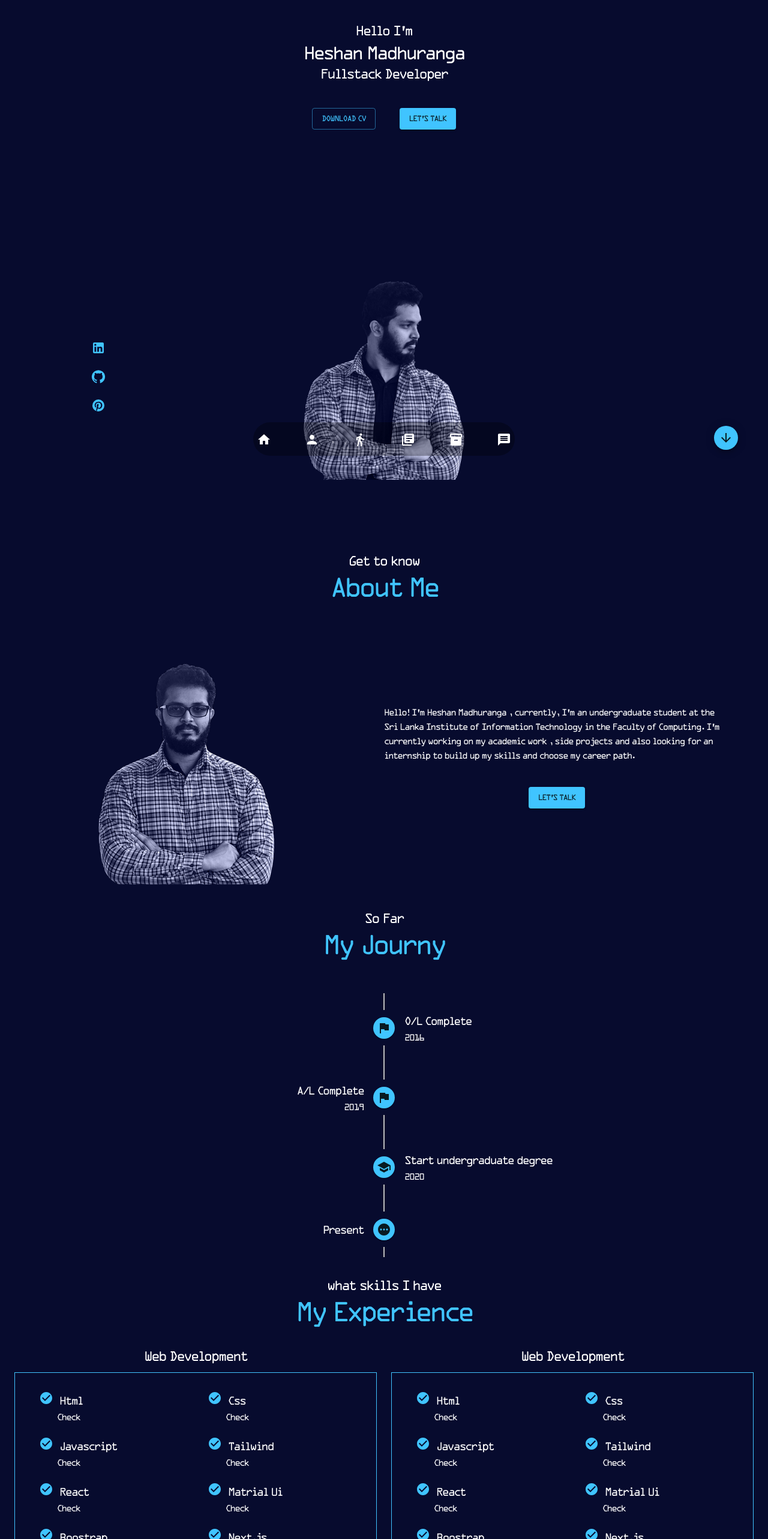
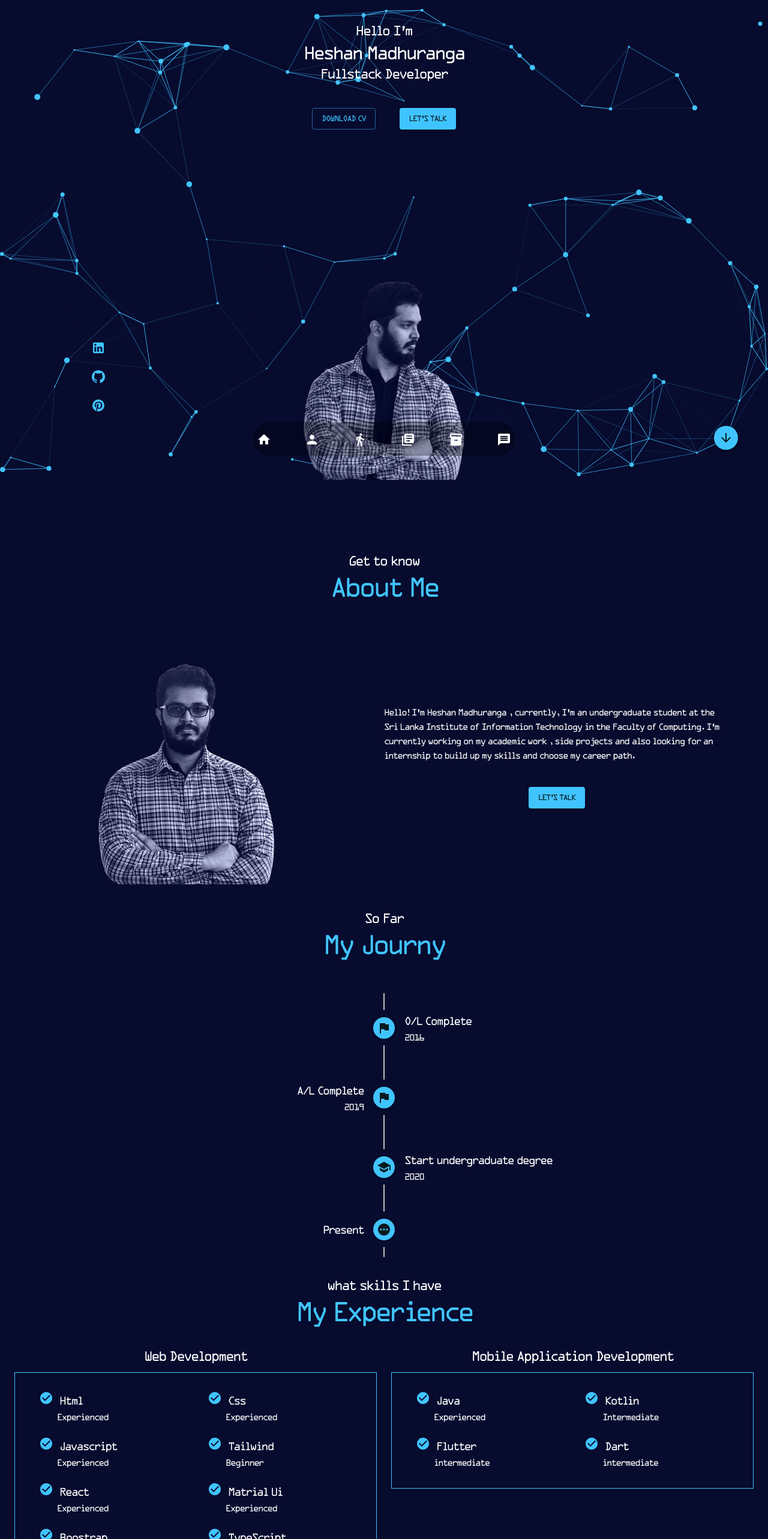
Before and after one commit to heshanm27/portfolio-, a React (Create React App) app: page / in a window 1280 px wide. Shown: the top 2566 px of the page at 60% size. Built offline with nearby package versions, Linux system fonts and the light colour scheme.

Commit message:
animation update

```diff
--- /dev/null
+++ b/src/components/Animations/Animations.tsx
@@ -0,0 +1,71 @@
+export const item = {
+  hidden: { opacity: 0, y: 200 },
+  show: {
+    opacity: 1,
+    y: 0,
+    transition: {
+      ease: [0.6, 0.01, -0.05, 0.95],
+      duration: 1.6,
+    },
+  },
+  exit: {
+    opacity: 0,
+    y: -200,
+    transition: {
+      ease: "easeInOut",
+      duration: 0.8,
+    },
+  },
+};
+
+//anmation for iconbutton
+export const itemBtn = {
+  hidden: { opacity: 0, y: 200 },
+  show: {
+    opacity: 1,
+    y: 0,
+    transition: {
+      ease: [0.6, 0.01, -0.05, 0.95],
+      duration: 1.6,
+    },
+    scale: [1, 2, 2, 1, 1],
+    rotate: [0, 0, 360, 360, 0],
+    borderRadius: ["20%", "20%", "50%", "50%", "20%"],
+  },
+  exit: {
+    opacity: 0,
+    y: -200,
+    transition: {
+      ease: "easeInOut",
+      duration: 0.8,
+    },
+  },
+};
+
+//anmation for iconbutton
+export const itemLogo = {
+  hidden: { opacity: 0, y: 0 },
+  show: {
+    opacity: 1,
+    transition: {
+      ease: [0.6, 0.01, -0.05, 0.95],
+      duration: 1.6,
+    },
+  },
+  exit: {
+    opacity: 0,
+    transition: {
+      ease: "easeInOut",
+      duration: 0.8,
+    },
+  },
+};
+
+//main motion div animation to stagger childeren
+export const container = {
+  show: {
+    transition: {
+      staggerChildren: 0.35,
+    },
+  },
+};
--- a/src/components/CustomeCard/CustomeCard.tsx
+++ b/src/components/CustomeCard/CustomeCard.tsx
@@ -15,7 +15,9 @@ type cardprop = {
   img: string;
   chips: Array<string>;
 };
-
+const handleLink = (url: string) => {
+  window.open(url);
+};
 export default function CustomeCard(props: cardprop) {
   return (
     <>
@@ -35,12 +37,24 @@ export default function CustomeCard(props: cardprop) {
               {props.title}
             </Typography>
             {props.chips.map((chips, index) => {
-              return <Chip label={chips} key={index} />;
+              return (
+                <Chip
+                  color="secondary"
+                  label={chips}
+                  key={index}
+                  sx={{ margin: "5px" }}
+                />
+              );
             })}
           </CardContent>
         </CardActionArea>
         <CardActions sx={{ display: "flex", justifyContent: "center" }}>
-          <Button variant="contained" size="small" color="primary">
+          <Button
+            onClick={() => handleLink(props.url)}
+            variant="contained"
+            size="small"
+            color="primary"
+          >
             GitHub
           </Button>
         </CardActions>
--- a/src/components/IconButton/CustomeIconButton.tsx
+++ b/src/components/IconButton/CustomeIconButton.tsx
@@ -1,6 +1,6 @@
 import { IconButton, SvgIconProps, Tooltip } from "@mui/material";
 import React from "react";
-
+import { motion } from "framer-motion";
 type btnProps = {
   Icon: React.ReactElement<SvgIconProps>;
   url: string;
--- a/src/pages/Contact/Contact.tsx
+++ b/src/pages/Contact/Contact.tsx
@@ -38,18 +38,46 @@ const details = [
   },
 ];
 
+const initialValues = {
+  name: "",
+  email: "",
+  message: "",
+};
+
 export default function Contact() {
   const theme = useTheme();
   const matches = useMediaQuery(theme.breakpoints.down("md"));
   const form = useRef<HTMLFormElement>(null);
   const [isLoading, SetIsloading] = useState(false);
   const [openDialog, SetOpenDialog] = useState(false);
+  const [values, setValues] = useState(initialValues);
+  const [errors, setErrors] = useState(initialValues);
   const handleClose = () => {
     SetOpenDialog(false);
   };
+  //error handle
+  const validate = () => {
+    let temp = {
+      email: "",
+      name: "",
+      message: "",
+    };
+    temp.email =
+      (/$^|.+@.+..+/.test(values.email) ? "" : "Email is Not Valid") ||
+      (values.email ? "" : "Email is Required");
+    temp.name = values.name ? "" : "Name Required";
+    temp.message = values.message ? "" : "Message Required";
 
+    setErrors({
+      ...temp,
+    });
+    console.log(errors);
+    return Object.values(temp).every((x) => x == "");
+  };
   const handleonSubmit = (event: React.FormEvent<HTMLFormElement>) => {
     event.preventDefault();
+
+    if (validate()) {
       SetIsloading(true);
       console.log(event.currentTarget.reset());
       emailjs
@@ -65,13 +93,24 @@ export default function Contact() {
             form.current?.reset();
             SetIsloading(false);
             SetOpenDialog(true);
+            setValues(initialValues);
           },
           (error: any) => {
             console.log(error.text);
             SetIsloading(false);
           }
         );
+    }
   };
+
+  const handleChanges = (e: any) => {
+    const { name, value } = e.target;
+    setValues({
+      ...values,
+      [name]: value,
+    });
+  };
+
   return (
     <div id="contact" style={{ backgroundColor: "#070B2E", padding: "50px" }}>
       <Container maxWidth="lg">
@@ -106,22 +145,31 @@ export default function Contact() {
                   label="Your Full Name"
                   color="primary"
                   name="name"
+                  onChange={handleChanges}
                   fullWidth
                   focused
+                  helperText={errors.name}
+                  error={errors.name ? true : false}
                 />
                 <TextField
                   id="outlined-uncontrolled"
                   label="Your Email"
                   name="email"
+                  onChange={handleChanges}
+                  error={errors.email ? true : false}
+                  helperText={errors.email}
                   focused
                 />
                 <TextField
                   id="outlined-name"
                   label="Your Message"
                   name="message"
+                  onChange={handleChanges}
                   multiline
                   rows={10}
+                  error={errors.message ? true : false}
                   focused
+                  helperText={errors.message}
                 />
                 <LoadingButton
                   size="large"
--- a/src/pages/Experience/Experiene.tsx
+++ b/src/pages/Experience/Experiene.tsx
@@ -5,14 +5,30 @@ import CheckCircleIcon from "@mui/icons-material/CheckCircle";
 import ExperienceCom from "../../components/ExperienceCom/ExperienceCom";
 
 const webdev = [
-  { icon: <CheckCircleIcon />, title: "Html", subTitle: "Check" },
-  { icon: <CheckCircleIcon />, title: "Css", subTitle: "Check" },
-  { icon: <CheckCircleIcon />, title: "Javascript", subTitle: "Check" },
-  { icon: <CheckCircleIcon />, title: "Tailwind", subTitle: "Check" },
-  { icon: <CheckCircleIcon />, title: "React", subTitle: "Check" },
-  { icon: <CheckCircleIcon />, title: "Matrial Ui", subTitle: "Check" },
-  { icon: <CheckCircleIcon />, title: "Boostrap", subTitle: "Check" },
-  { icon: <CheckCircleIcon />, title: "Next.js", subTitle: "Check" },
+  { icon: <CheckCircleIcon />, title: "Html", subTitle: "Experienced" },
+  { icon: <CheckCircleIcon />, title: "Css", subTitle: "Experienced" },
+  { icon: <CheckCircleIcon />, title: "Javascript", subTitle: "Experienced" },
+  { icon: <CheckCircleIcon />, title: "Tailwind", subTitle: "Beginner" },
+  { icon: <CheckCircleIcon />, title: "React", subTitle: "Experienced" },
+  { icon: <CheckCircleIcon />, title: "Matrial Ui", subTitle: "Experienced" },
+  { icon: <CheckCircleIcon />, title: "Boostrap", subTitle: "Experienced" },
+  { icon: <CheckCircleIcon />, title: "TypeScript", subTitle: "Intermediate" },
+];
+
+const mobiledev = [
+  { icon: <CheckCircleIcon />, title: "Java", subTitle: "Experienced" },
+  { icon: <CheckCircleIcon />, title: "Kotlin", subTitle: "Intermediate" },
+  { icon: <CheckCircleIcon />, title: "Flutter", subTitle: "intermediate" },
+  { icon: <CheckCircleIcon />, title: "Dart", subTitle: "intermediate" },
+];
+
+const backenddev = [
+  { icon: <CheckCircleIcon />, title: "Nodejs", subTitle: "Intermediate" },
+  { icon: <CheckCircleIcon />, title: "Sql", subTitle: "Experienced" },
+  { icon: <CheckCircleIcon />, title: "MongoDB", subTitle: "Intermediate" },
+  { icon: <CheckCircleIcon />, title: "Firebase", subTitle: "Experienced" },
+  { icon: <CheckCircleIcon />, title: "Servlet", subTitle: "Intermediate" },
+  { icon: <CheckCircleIcon />, title: "Php", subTitle: "Intermediate" },
 ];
 
 export default function Experience() {
@@ -75,7 +91,7 @@ export default function Experience() {
                   sx={{ marginBottom: "10px" }}
                   color={"white"}
                 >
-                  Web Development
+                  Mobile Application Development
                 </Typography>
               </Stack>
               <Box
@@ -88,7 +104,7 @@ export default function Experience() {
                 }}
               >
                 <Grid container>
-                  {webdev.map((value, index) => {
+                  {mobiledev.map((value, index) => {
                     return (
                       <Grid item key={index} xs={6} md={6}>
                         <Box
@@ -120,7 +136,7 @@ export default function Experience() {
                   sx={{ marginBottom: "10px" }}
                   color={"white"}
                 >
-                  Web Development
+                  Backend Development and DataBases
                 </Typography>
               </Stack>
               <Box
@@ -133,7 +149,7 @@ export default function Experience() {
                 }}
               >
                 <Grid container>
-                  {webdev.map((value, index) => {
+                  {backenddev.map((value, index) => {
                     return (
                       <Grid item key={index} xs={6} md={6}>
                         <Box
--- a/src/pages/Footer/Footer.tsx
+++ b/src/pages/Footer/Footer.tsx
@@ -46,12 +46,12 @@ const socialBtnArr = [
   {
     Icon: <InstagramIcon />,
     label: "Instagram",
-    url: "https://www.facebook.com/hashan.madaranga.7/",
+    url: "https://www.instagram.com/heshanmadhurang/",
   },
   {
     Icon: <TwitterIcon />,
     label: "Twitter",
-    url: "https://www.facebook.com/hashan.madaranga.7/",
+    url: "https://twitter.com/HeshanMaduran15",
   },
 ];
 
--- a/src/pages/Home/Home.tsx
+++ b/src/pages/Home/Home.tsx
@@ -16,6 +16,12 @@ import Particles from "react-tsparticles";
 import { loadFull } from "tsparticles";
 import { Engine } from "tsparticles-engine";
 import { motion } from "framer-motion";
+import {
+  container,
+  itemLogo,
+  itemBtn,
+  item,
+} from "../../components/Animations/Animations";
 export default function Home() {
   const { ref } = useInView();
   const theme = useTheme();
@@ -47,7 +53,7 @@ export default function Home() {
 
   const handleDownlaod = () => {
     window.open(
-      "https://drive.google.com/file/d/1cn1tlPdY4jLnJqQfcqcaNXH3zlI_IFng/view?usp=sharing",
+      "https://drive.google.com/file/d/1BaBD5qYTqsqZSPhij46ubFYKYSix9aqT/view?usp=sharing",
       "_blank"
     );
   };
@@ -66,8 +72,19 @@ export default function Home() {
   return (
     <div id="home" ref={ref} style={{ height: "100vh" }}>
       <Container maxWidth="xl" sx={ContainerStyle}>
+        <motion.div
+          variants={container}
+          initial="hidden"
+          animate="show"
+          exit="exit"
+        >
           <Box sx={{ p: 2 }}>
-          <Stack direction="row" alignItems="center" justifyContent={"center"}>
+            <motion.div variants={item}>
+              <Stack
+                direction="row"
+                alignItems="center"
+                justifyContent={"center"}
+              >
                 <Stack direction="column" alignItems="center">
                   <Typography variant="h5" alignItems="center" color="white">
                     Hello I'm
@@ -80,33 +97,37 @@ export default function Home() {
                   </Typography>
                 </Stack>
               </Stack>
-
+            </motion.div>
+            <motion.div variants={item}>
               <Stack
                 direction="row"
                 justifyContent="center"
                 spacing={5}
                 sx={{ marginTop: "40px" }}
               >
-            <Button variant="outlined" color="primary" onClick={handleDownlaod}>
+                <Button
+                  variant="outlined"
+                  color="primary"
+                  onClick={handleDownlaod}
+                >
                   Download CV
                 </Button>
-            <Button variant="contained" color="primary" onClick={handleOnClick}>
+                <Button
+                  variant="contained"
+                  color="primary"
+                  onClick={handleOnClick}
+                >
                   Let's Talk
                 </Button>
               </Stack>
+            </motion.div>
 
-          <motion.div
-            animate={{ opacity: 1 }}
-            transition={{ duration: 3, times: [0, 0.2, 1] }}
-            style={{ opacity: "0" }}
-          >
             <Stack
               direction={matches === true ? "row" : "column"}
               sx={[
                 {
                   position: "absolute",
                   bottom: "0",
-                  opacity: "1",
                   justifyContent: "center",
                   marginBottom: "100px",
                   marginLeft: "100px",
@@ -123,6 +144,7 @@ export default function Home() {
               {SocialMedia &&
                 SocialMedia.map((value, index) => {
                   return (
+                    <motion.div variants={itemBtn}>
                       <CustomeIconButton
                         key={index}
                         Icon={value.icon}
@@ -130,10 +152,12 @@ export default function Home() {
                         label={value.label}
                         isScoial={false}
                       />
+                    </motion.div>
                   );
                 })}
             </Stack>
-          </motion.div>
+
+            <motion.div variants={itemLogo}>
               <Stack direction="row" justifyContent="center">
                 <img
                   src={logo}
@@ -142,7 +166,9 @@ export default function Home() {
                   style={{ position: "absolute", bottom: "0" }}
                 />
               </Stack>
+            </motion.div>
           </Box>
+        </motion.div>
         <Box
           sx={{
             position: "fixed",
@@ -205,7 +231,7 @@ export default function Home() {
                     default: "bounce",
                   },
                   random: false,
-                  speed: 6,
+                  speed: 3,
                   straight: false,
                 },
                 number: {
@@ -216,7 +242,7 @@ export default function Home() {
                   value: 80,
                 },
                 opacity: {
-                  value: 0.5,
+                  value: 1,
                 },
                 shape: {
                   type: "circle",
--- a/src/pages/Portfolio/Protfolio.tsx
+++ b/src/pages/Portfolio/Protfolio.tsx
@@ -8,32 +8,33 @@ export default function Protfolio() {
     {
       url: "https://github.com/heshanm27/portfolio-",
       title: "Protfolio",
-      img: "https://images.unsplash.com/photo-1657430658457-595c8a5bdb24?ixlib=rb-1.2.1&ixid=MnwxMjA3fDB8MHxwaG90by1wYWdlfHx8fGVufDB8fHx8&auto=format&fit=crop&w=774&q=80",
-      chips: ["TypeScript", "HTML", "CSS"],
+      img: "https://firebasestorage.googleapis.com/v0/b/protfolio-6778e.appspot.com/o/Screenshot%20(35).png?alt=media&token=80e5956d-63d5-4039-9ea6-0145ca77828e",
+      chips: ["TypeScript", "HTML", "CSS", "React", "MatrialUI"],
     },
     {
-      url: "https://github.com/heshanm27/portfolio-",
-      title: "Protfolio",
-      img: "https://images.unsplash.com/photo-1657430658457-595c8a5bdb24?ixlib=rb-1.2.1&ixid=MnwxMjA3fDB8MHxwaG90by1wYWdlfHx8fGVufDB8fHx8&auto=format&fit=crop&w=774&q=80",
-      chips: ["TypeScript", "HTML", "CSS"],
-    },
-    {
-      url: "https://github.com/heshanm27/portfolio-",
-      title: "Protfolio",
-      img: "https://images.unsplash.com/photo-1657430658457-595c8a5bdb24?ixlib=rb-1.2.1&ixid=MnwxMjA3fDB8MHxwaG90by1wYWdlfHx8fGVufDB8fHx8&auto=format&fit=crop&w=774&q=80",
-      chips: ["TypeScript", "HTML", "CSS"],
-    },
-    {
-      url: "https://github.com/heshanm27/portfolio-",
-      title: "Protfolio",
-      img: "https://images.unsplash.com/photo-1657430658457-595c8a5bdb24?ixlib=rb-1.2.1&ixid=MnwxMjA3fDB8MHxwaG90by1wYWdlfHx8fGVufDB8fHx8&auto=format&fit=crop&w=774&q=80",
+      url: "https://github.com/IT2080-ITP-2022-Feb/itp_project_group_b4-wd_b04_itp_g01",
+      title: "GmAuto Admin portal",
+      img: "https://firebasestorage.googleapis.com/v0/b/protfolio-6778e.appspot.com/o/WhatsApp%20Image%202022-07-12%20at%201.49.25%20PM.jpeg?alt=media&token=b2471416-85a0-415a-9715-f47de9991b9a",
       chips: ["TypeScript", "HTML", "CSS", "JavaScript", "Flutter"],
     },
     {
-      url: "https://github.com/heshanm27/portfolio-",
-      title: "Protfolio",
-      img: "https://images.unsplash.com/photo-1657430658457-595c8a5bdb24?ixlib=rb-1.2.1&ixid=MnwxMjA3fDB8MHxwaG90by1wYWdlfHx8fGVufDB8fHx8&auto=format&fit=crop&w=774&q=80",
-      chips: ["TypeScript", "HTML", "CSS"],
+      url: "https://github.com/heshanm27/GM-Auto",
+      title: "GmAuto Android App",
+      img: "https://firebasestorage.googleapis.com/v0/b/protfolio-6778e.appspot.com/o/Screenshot%20(36).png?alt=media&token=e7287fde-abf7-4986-a443-50fd7079e0fb",
+      chips: ["Java", "Firebase"],
+    },
+    {
+      url: "https://github.com/heshanm27/tripsapp_flutter",
+      title: "TripSo",
+      img: "https://firebasestorage.googleapis.com/v0/b/protfolio-6778e.appspot.com/o/tripso.png?alt=media&token=21eca87b-bef6-431b-a038-7506764d0779",
+      chips: ["Flutter", "Dart", "Firebase"],
+    },
+
+    {
+      url: "https://github.com/heshanm27/WordlTimeApp",
+      title: "WordlTimeApp",
+      img: "https://firebasestorage.googleapis.com/v0/b/protfolio-6778e.appspot.com/o/worldTime.png?alt=media&token=3c342ae9-dff3-43ee-b78d-15d4548bf7c1",
+      chips: ["Flutter", "Dart", "Firebase"],
     },
   ];
 
```
Also changed, not shown: 1 other file (tests, documents, lock files or other folders). Lines whose indentation alone changed are shown as unchanged.
